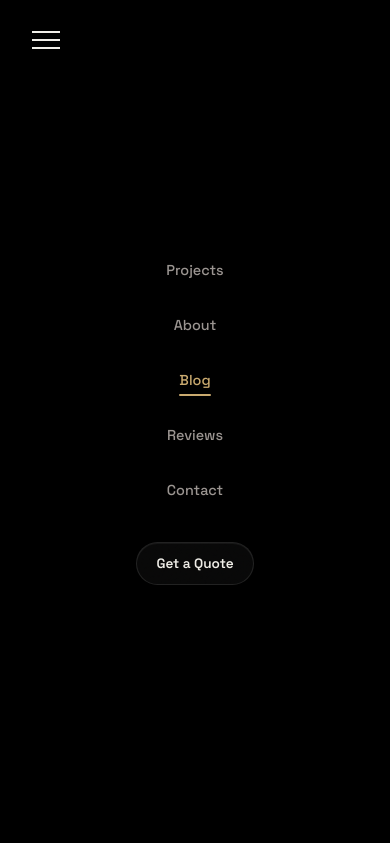
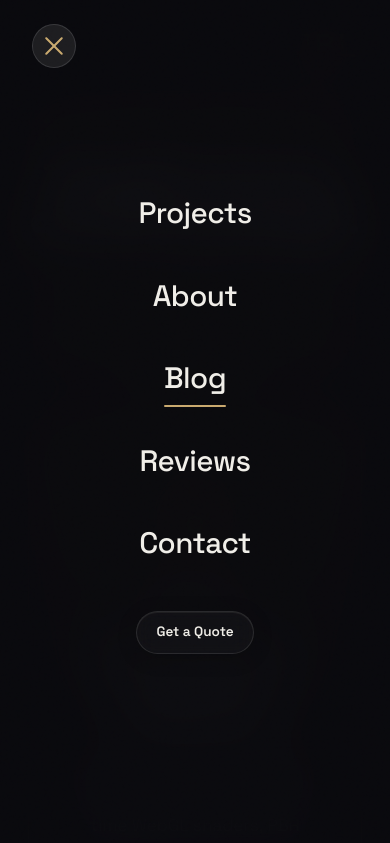
Before and after one commit to JoelBastoneLopez/portfolio-web, a website: page blog.html in a window 390 px wide. Both pictures are taken after a click on the button "Toggle mobile menu". Shown: the top 843 px of the page. Drawn offline with Linux system fonts and the light colour scheme; a web font is replaced by a local one.

Commit message:
feat: playful burger-to-cross morphing animation and staggered mobile menu entrance

```diff
--- a/blog.html
+++ b/blog.html
@@ -166,8 +166,14 @@
     const mobileMenu = document.querySelector('.nav-mobile');
     if (burger && mobileMenu) {
       burger.addEventListener('click', () => {
-        const isOpen = mobileMenu.style.display === 'flex';
-        mobileMenu.style.display = isOpen ? 'none' : 'flex';
+        burger.classList.toggle('active');
+        mobileMenu.classList.toggle('active');
+      });
+      document.querySelectorAll('.nav-mobile a').forEach(link => {
+        link.addEventListener('click', () => {
+          burger.classList.remove('active');
+          mobileMenu.classList.remove('active');
+        });
       });
     }
 
--- a/css/style.css
+++ b/css/style.css
@@ -260,17 +260,63 @@ button {
 .nav-burger {
   display: none;
   flex-direction: column;
+  justify-content: center;
+  align-items: center;
   gap: 6px;
+  width: 44px;
+  height: 44px;
+  background: transparent;
+  border: 1px solid transparent;
+  border-radius: 50%;
   cursor: pointer;
   z-index: 101;
+  transition: transform 0.45s cubic-bezier(0.34, 1.56, 0.64, 1),
+              background-color 0.25s ease,
+              border-color 0.25s ease;
+  padding: 0;
+  -webkit-tap-highlight-color: transparent;
+}
+
+.nav-burger:hover {
+  background-color: rgba(255, 255, 255, 0.06);
+}
+
+.nav-burger:active {
+  transform: scale(0.9);
 }
 
 .nav-burger span {
   display: block;
-  width: 28px;
+  width: 24px;
   height: 2px;
   background-color: var(--txt-primary);
-  transition: all 0.3s ease;
+  border-radius: 2px;
+  transition: transform 0.42s cubic-bezier(0.34, 1.56, 0.64, 1),
+              opacity 0.22s ease,
+              background-color 0.25s ease;
+  transform-origin: center;
+}
+
+/* Playful Morph to Cross (X) */
+.nav-burger.active {
+  transform: rotate(90deg);
+  background-color: rgba(255, 255, 255, 0.08);
+  border-color: rgba(255, 255, 255, 0.12);
+}
+
+.nav-burger.active span:nth-child(1) {
+  transform: translateY(8px) rotate(45deg);
+  background-color: var(--gold);
+}
+
+.nav-burger.active span:nth-child(2) {
+  opacity: 0;
+  transform: scaleX(0);
+}
+
+.nav-burger.active span:nth-child(3) {
+  transform: translateY(-8px) rotate(-45deg);
+  background-color: var(--gold);
 }
 
 .nav-mobile {
@@ -280,18 +326,87 @@ button {
   left: 0;
   width: 100%;
   height: 100vh;
-  background-color: var(--bg-primary);
+  background: rgba(10, 10, 14, 0.96);
+  backdrop-filter: blur(24px) saturate(180%);
+  -webkit-backdrop-filter: blur(24px) saturate(180%);
   z-index: 99;
   flex-direction: column;
   justify-content: center;
   align-items: center;
-  gap: 2rem;
-}
+  gap: 2.2rem;
+  opacity: 0;
+  visibility: hidden;
+  pointer-events: none;
+  transform: scale(0.96);
+  transition: opacity 0.35s cubic-bezier(0.23, 1, 0.32, 1),
+              transform 0.35s cubic-bezier(0.34, 1.56, 0.64, 1),
+              visibility 0.35s ease;
+}
+
+.nav-mobile.active {
+  opacity: 1;
+  visibility: visible;
+  pointer-events: auto;
+  transform: scale(1);
+}
+
+.nav-mobile .nav-link {
+  font-size: 1.85rem;
+  font-weight: 500;
+  font-family: var(--font-heading, 'Space Grotesk', sans-serif);
+  color: var(--txt-primary);
+  text-decoration: none;
+  opacity: 0;
+  transform: translateY(22px);
+  transition: transform 0.42s cubic-bezier(0.34, 1.56, 0.64, 1),
+              opacity 0.3s ease,
+              color 0.2s ease;
+  letter-spacing: -0.02em;
+}
+
+.nav-mobile .nav-link:hover,
+.nav-mobile .nav-link:active {
+  color: var(--gold);
+  transform: scale(1.08) translateY(0);
+}
+
+/* Staggered cascading entrance */
+.nav-mobile.active .nav-link {
+  opacity: 1;
+  transform: translateY(0);
+}
+
+.nav-mobile.active .nav-link:nth-child(1) { transition-delay: 0.08s; }
+.nav-mobile.active .nav-link:nth-child(2) { transition-delay: 0.14s; }
+.nav-mobile.active .nav-link:nth-child(3) { transition-delay: 0.20s; }
+.nav-mobile.active .nav-link:nth-child(4) { transition-delay: 0.26s; }
+.nav-mobile.active .nav-link:nth-child(5) { transition-delay: 0.32s; }
 
 .nav-mobile .nav-cta {
   position: relative;
   right: auto;
   margin-top: 0.5rem;
+  opacity: 0;
+  transform: translateY(22px);
+  transition: transform 0.42s cubic-bezier(0.34, 1.56, 0.64, 1), opacity 0.3s ease;
+}
+
+.nav-mobile.active .nav-cta {
+  opacity: 1;
+  transform: translateY(0);
+  transition-delay: 0.38s;
+}
+
+@media (prefers-reduced-motion: reduce) {
+  .nav-burger,
+  .nav-burger span,
+  .nav-mobile,
+  .nav-mobile .nav-link,
+  .nav-mobile .nav-cta {
+    transition: none !important;
+    animation: none !important;
+    transform: none !important;
+  }
 }
 
 /* ==========================================================================
@@ -1642,7 +1757,7 @@ button {
   .nav-burger {
     display: flex;
   }
-  .nav-mobile.active {
+  .nav-mobile {
     display: flex;
   }
 
```
Also changed, not shown: blog-post.html (+8 -2 lines).
